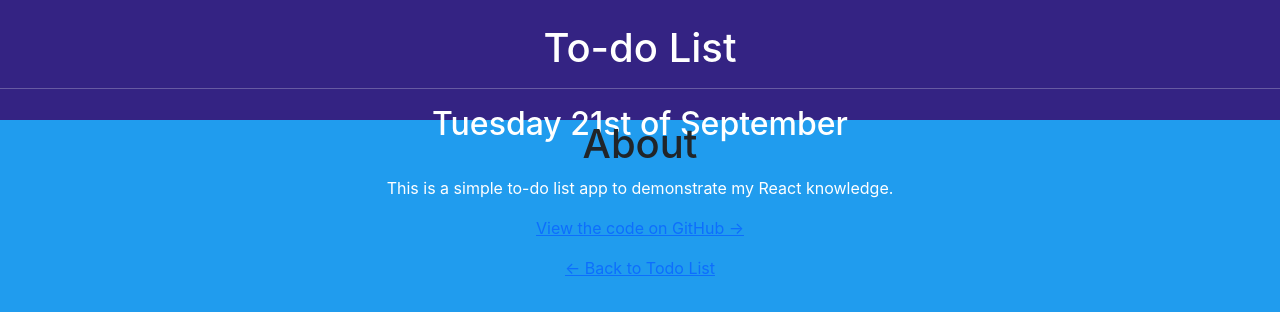
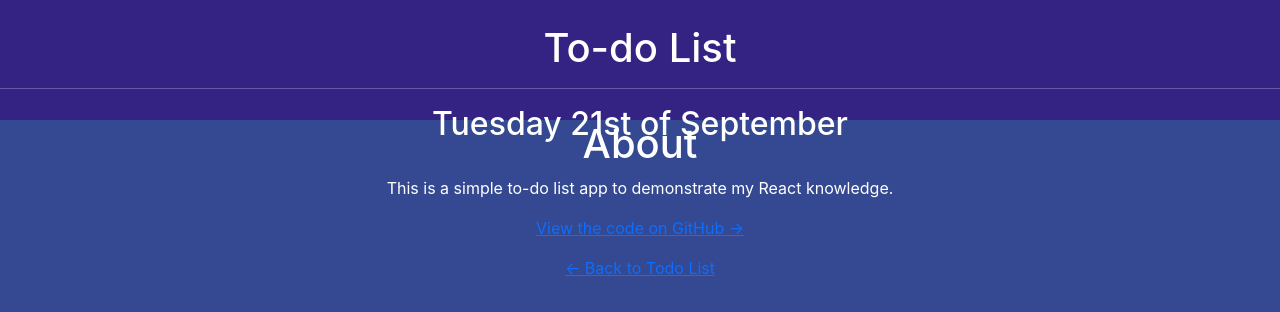
Before and after one commit to tanmichael1/To-Do-List, a React (Create React App) app: page /about in a window 1280 px wide. Shown: the top 312 px of the page. Built offline with nearby package versions, Linux system fonts and the light colour scheme.

Commit message:
Add minimum height to prevent white space below footer

```diff
--- a/src/App.css
+++ b/src/App.css
@@ -1,42 +1,3 @@
-/* .App {
-  text-align: center;
-}
-
-.App-logo {
-  height: 40vmin;
-  pointer-events: none;
-}
-
-@media (prefers-reduced-motion: no-preference) {
-  .App-logo {
-    animation: App-logo-spin infinite 20s linear;
-  }
-}
-
-.App-header {
-  background-color: #282c34;
-  min-height: 100vh;
-  display: flex;
-  flex-direction: column;
-  align-items: center;
-  justify-content: center;
-  font-size: calc(10px + 2vmin);
-  color: white;
-}
-
-.App-link {
-  color: #61dafb;
-}
-
-@keyframes App-logo-spin {
-  from {
-    transform: rotate(0deg);
-  }
-  to {
-    transform: rotate(360deg);
-  }
-} */
-
 .app {
   background: #209cee;
   /* min-height: 100vw; */
@@ -46,6 +7,7 @@
 
 .listarea {
   background: #209cee;
+  min-height: 30vw;
 }
 
 .todo-lists {
@@ -53,7 +15,6 @@
   /* align-items: center;
   justify-content: center; */
 
-  /* min-height: 100vw; */
   /* margin: auto; */
 }
 
@@ -91,6 +52,8 @@
   position: center;
   text-align: center;
   height: 100vh;
+  background: #344991;
+  color: white;
 }
 
 .addList {
```
